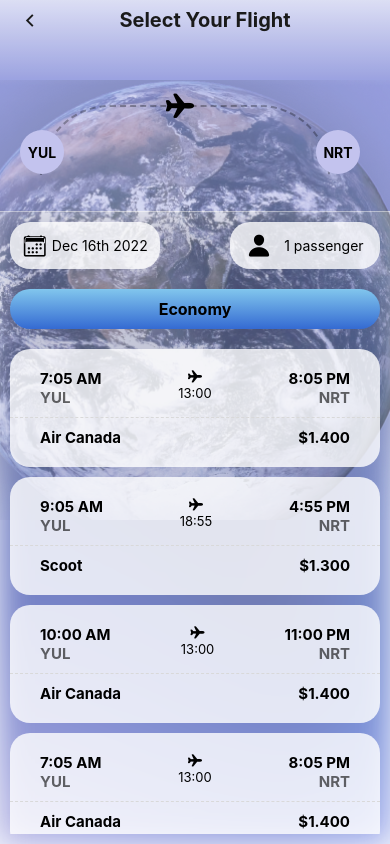
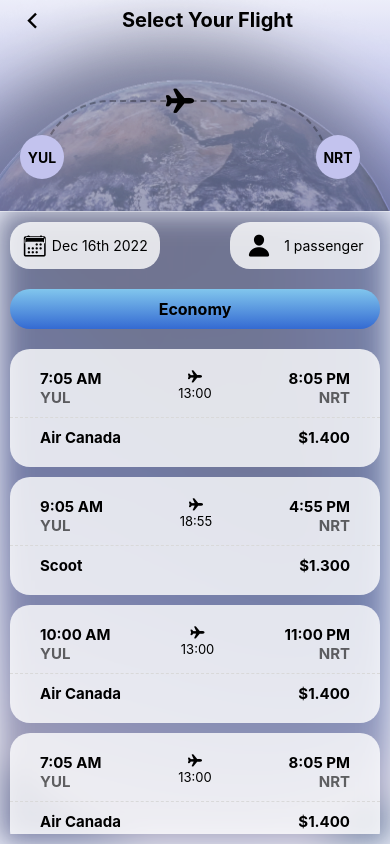
Before and after one commit to phuocluuvo/FightBooker, a React Native app: screen /SelectYourFlightScreen in a window 390 px wide. Built offline with nearby package versions, Linux system fonts and the light colour scheme.

Commit message:
selectYorFlight

```diff
--- a/Screens/SelectYourFlightScreen.js
+++ b/Screens/SelectYourFlightScreen.js
@@ -1,4 +1,4 @@
-import { StyleSheet, Text, View, TouchableOpacity, Image, Dimensions, ImageBackground, FlatList } from 'react-native'
+import { StyleSheet, Text, View, Image, Dimensions, ImageBackground, FlatList, TouchableOpacity } from 'react-native'
 import React from 'react'
 import Ionicons from '@expo/vector-icons/Ionicons'
 import { SafeAreaView } from 'react-native-safe-area-context'
@@ -54,53 +54,32 @@ export default function SelectYourFlightScreen() {
         backgroundColor: '#EFF2FD',
         flex: 1,
       }}>
-      <StatusBar/>
+      <StatusBar />
       <LinearGradient
-        colors={['#FCFCFE','#8B93DB','#8B93DB']}
+        colors={['#FCFCFE', '#8B93DB']}
         style={{
           position: 'absolute',
           bottom: windowHeight / 4 * 3,
-          width:windowWidth,
-          height:windowHeight - windowHeight / 4 * 3+40,
+          width: windowWidth,
+          height: windowHeight - windowHeight / 4 * 3 + 40,
         }}>
       </LinearGradient>
-      <View
-        style={{
-          flexDirection: 'row',
-          alignItems: 'center',
-          paddingHorizontal: 20,
-          height: 40,
-        }}>
-        <TouchableOpacity
-          onPress={() => nav.goBack()}>
-          <Ionicons name='chevron-back' size={20} color={'#000'} />
-        </TouchableOpacity>
-        <Text
-          style={{
-            textAlign: 'center',
-            fontSize: 20,
-            fontWeight: '700',
-            flex: 1,
-          }}>Select Your Flight</Text>
-      </View>
-
-      <Image
+      <ImageBackground
         source={require('../assets/richard.png')}
         style={{
           width: windowWidth,
-          height:windowHeight*3/4,
-          bottom:0,
+          height: windowHeight * 3 / 4,
+          bottom: 0,
           position: 'absolute',
         }}
         blurRadius={15}
-        />
-        <Image
+      />
+      <Image
         source={require('../assets/nasa.png')}
         style={{
-          width: windowWidth + 5,
-          height: 440,
-          left: -5,
-          top: 80,
+          bottom: windowHeight / 4 * 3,
+          width: windowWidth,
+          height: windowHeight - windowHeight / 4 * 3 + 40,
           position: 'absolute',
         }} />
 
@@ -112,17 +91,18 @@ export default function SelectYourFlightScreen() {
           position: 'absolute',
           backgroundColor: 'rgba(255, 255, 255, 0.1)',
         }}>
-          <View
+
+        <View
           style={{
             position: 'absolute',
             width: windowWidth - 100,
-            height:70,
-            top: 105,
+            height: 70,
+            top: 100,
             left: 40,
-            borderTopLeftRadius:100,
-            borderTopRightRadius:100,
+            borderTopLeftRadius: 100,
+            borderTopRightRadius: 100,
             borderWidth: 2,
-            borderBottomWidth:0,
+            borderBottomWidth: 0,
             borderStyle: 'dashed',
             borderColor: 'rgba(0, 0, 0, 0.3)',
           }}>
@@ -131,10 +111,10 @@ export default function SelectYourFlightScreen() {
           name='airplane'
           size={30}
           style={{
-            position:'absolute',
-            top: 90,
-            right:windowWidth/2,
-          }}/>
+            position: 'absolute',
+            top: 85,
+            right: windowWidth / 2,
+          }} />
         <View
           style={{
             backgroundColor: '#C3C3EE',
@@ -144,7 +124,7 @@ export default function SelectYourFlightScreen() {
             justifyContent: 'center',
             borderRadius: 100,
             position: 'absolute',
-            top: 130,
+            top: 135,
             left: 20,
           }}>
           <Text
@@ -162,7 +142,7 @@ export default function SelectYourFlightScreen() {
             justifyContent: 'center',
             borderRadius: 100,
             position: 'absolute',
-            top: 130,
+            top: 135,
             right: 30,
           }}>
           <Text
@@ -174,6 +154,25 @@ export default function SelectYourFlightScreen() {
 
 
       </View>
+      <View
+          style={{
+            flexDirection: 'row',
+            alignItems: 'center',
+            paddingHorizontal: 20,
+            height: 40,
+          }}>
+          <TouchableOpacity
+            onPress={() => nav.goBack()}>
+            <Ionicons name='chevron-back' size={25} color={'#000'} />
+          </TouchableOpacity>
+          <Text
+            style={{
+              textAlign: 'center',
+              fontSize: 20,
+              fontWeight: '700',
+              flex: 1,
+            }}>Select Your Flight</Text>
+        </View>
 
       <View
         style={{
@@ -182,7 +181,6 @@ export default function SelectYourFlightScreen() {
           height: windowHeight / 4 * 3,
           left: 0,
           bottom: 0,
-          // top: windowHeight - windowHeight / 4 * 3 + 40,
           borderTopWidth: 1,
           borderTopColor: 'rgba(255, 255, 255, 0.4)',
           backgroundColor: 'rgba(255, 255, 255, 0.1)',
```
Also changed, not shown: assets/nasa.png, assets/richard.png.
